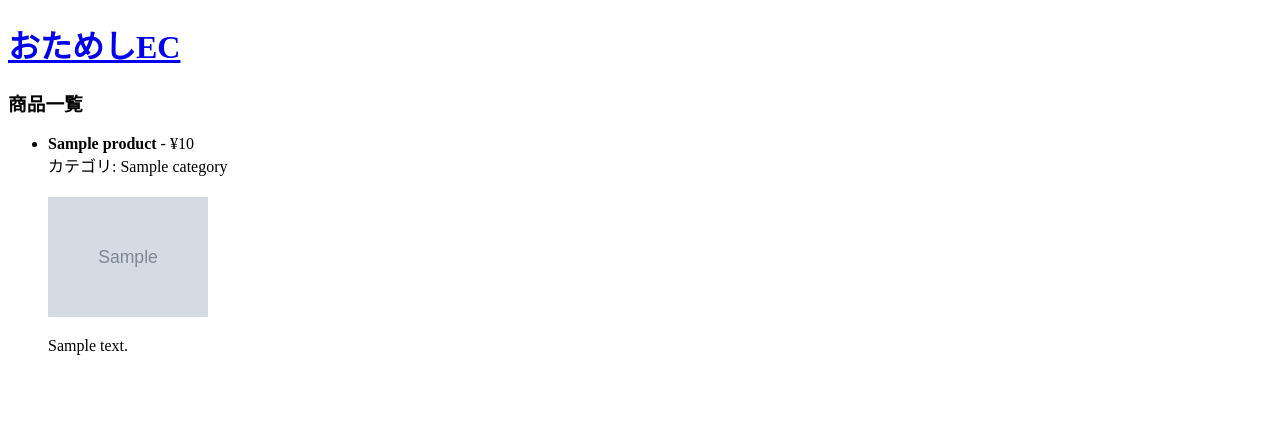
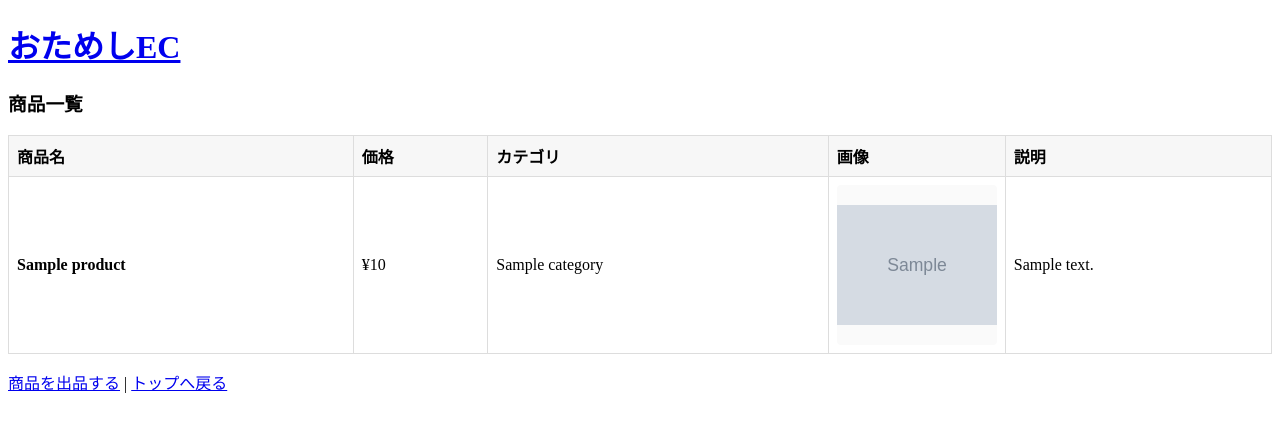
Before and after one commit to rors239ak/portfolio, a Django app: page /EC/products/ in a window 1280 px wide. Shown: the top 432 px of the page. Run offline with Django 5.2, Linux system fonts and the light colour scheme; a user stored in the database is signed in; tables that the repository leaves empty hold one stand-in row (values such as "Sample post"); grey boxes marked "Sample" are stand-in pictures.

Commit message:
テーブル形式に変更

```diff
--- a/p_site/EC/templates/EC/product_list.html
+++ b/p_site/EC/templates/EC/product_list.html
@@ -5,42 +5,93 @@
   <meta name="viewport" content="width=device-width, initial-scale=1.0">
   <title>商品一覧 - おためしEC</title>
   <style>
-    /* サムネイル領域内で画像を横・縦とも中央にする */
+    table.product-table {
+      width: 100%;
+      border-collapse: collapse;
+      margin: 12px 0;
+    }
+    table.product-table th,
+    table.product-table td {
+      border: 1px solid #ddd;
+      padding: 8px;
+      vertical-align: middle;
+    }
+    table.product-table th {
+      background:#f7f7f7;
+      text-align: left;
+    }
+
+    /* 画像セルを160x160の固定ボックスにして中央に配置 */
+    td.img-cell {
+      width: 160px;
+      padding: 8px;
+      text-align: center;
+      vertical-align: middle;
+    }
+    /* サムネイルボックス */
     .thumb {
       width: 160px;
       height: 160px;
       display: flex;
-      align-items: center;     /* 縦方向中央 */
-      justify-content: center; /* 横方向中央 */
+      align-items: center;
+      justify-content: center;
       overflow: hidden;
-      margin: 0 left;          /* li の中で中央寄せしたい場合 */
+      margin: 0 auto;
+      background: #fafafa;
+      border-radius: 4px;
+      box-sizing: border-box;
     }
+    /* 画像はボックスを満たす。縦横比を保ちつつ中央で切り抜く */
     .thumb img {
-      max-width: 100%;
-      max-height: 100%;
-      object-fit: contain;     /* はみ出さず中央に収める */
+      width: 100%;
+      height: 100%;
+      object-fit: contain; /* contain で縦横比を維持して中央を表示 */
       display: block;
+    }
+
+    /* 説明は左寄せで見やすく */
+    td.desc {
+      text-align: left;
     }
   </style>
 </head>
 <body>
   <a href="{% url 'index' %}"><h1>おためしEC</h1></a>
   <h3>商品一覧</h3>
-  <ul>
+
+  <table class="product-table" aria-describedby="product-list">
+    <thead>
+      <tr>
+        <th>商品名</th>
+        <th>価格</th>
+        <th>カテゴリ</th>
+        <th>画像</th>
+        <th>説明</th>
+      </tr>
+    </thead>
+    <tbody>
       {% for product in products %}
-      <li>
-        <strong>{{ product.name }}</strong> - ¥{{ product.price }}<br>
-        {% if product.category %}
-          カテゴリ: {{ product.category.name }}<br>
-        {% endif %}
+      <tr>
+        <td><strong>{{ product.name }}</strong></td>
+        <td>¥{{ product.price }}</td>
+        <td>{% if product.category %}{{ product.category.name }}{% endif %}</td>
+        <td class="img-cell">
           {% if product.photo %}
             <div class="thumb"><img src="{{ product.photo.url }}" alt="{{ product.name }}"></div>
+          {% else %}
+            <div class="thumb" aria-hidden="true"></div>
           {% endif %}
-        <div>{{ product.description }}</div>
-      </li>
+        </td>
+        <td class="desc">{{ product.description }}</td>
+      </tr>
       {% empty %}
-      <li>商品がありません。</li>
+      <tr>
+        <td colspan="5">商品がありません。</td>
+      </tr>
       {% endfor %}
-  </ul>
+    </tbody>
+  </table>
+
+  <p><a href="{% url 'product_create' %}">商品を出品する</a> | <a href="{% url 'index' %}">トップへ戻る</a></p>
 </body>
 </html>
```
Also changed, not shown: p_site/EC/templates/EC/index.html (+58 -17 lines). Lines whose indentation alone changed are shown as unchanged.
